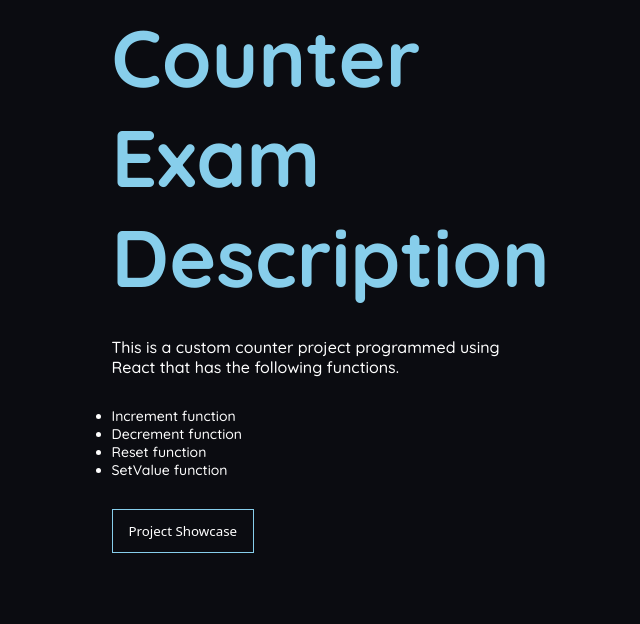
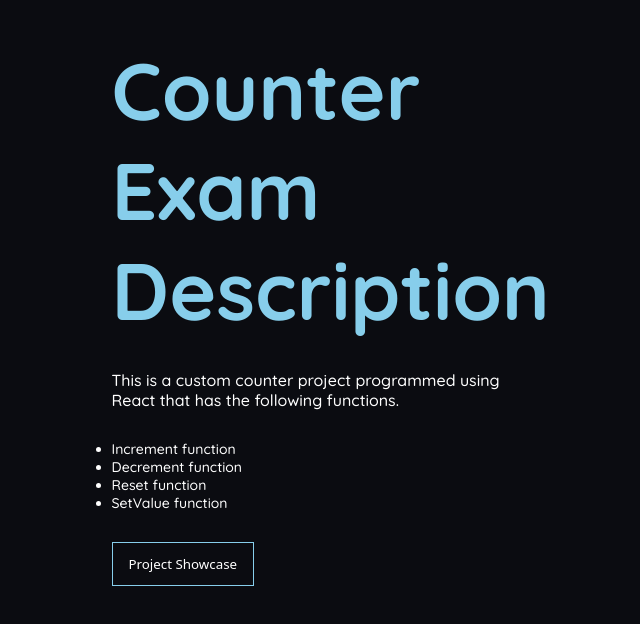
Before and after one commit to ukadavid/altschool-project, a React (Create React App) app: page / in a window 1280 px wide. Shown: the top 624 px of the page, without its empty margins (326-966 px from the left). Built offline with nearby package versions, Linux system fonts and the light colour scheme; the HTML template or start-up script is replaced by a standard one.

Commit message:
Update UI VII

```diff
--- a/src/styles/Home.css
+++ b/src/styles/Home.css
@@ -7,16 +7,11 @@
   padding: 12px 16px;
 }
 
-.logo img {
-  width: 70px;
-  height: 70px;
-}
-
 .homepage {
   display: flex;
   flex-direction: column;
   gap: 30px;
-  margin: 0 auto;
+  margin: 30px 0 auto;
   padding: 10px;
   max-width: 425px;
 }
```
